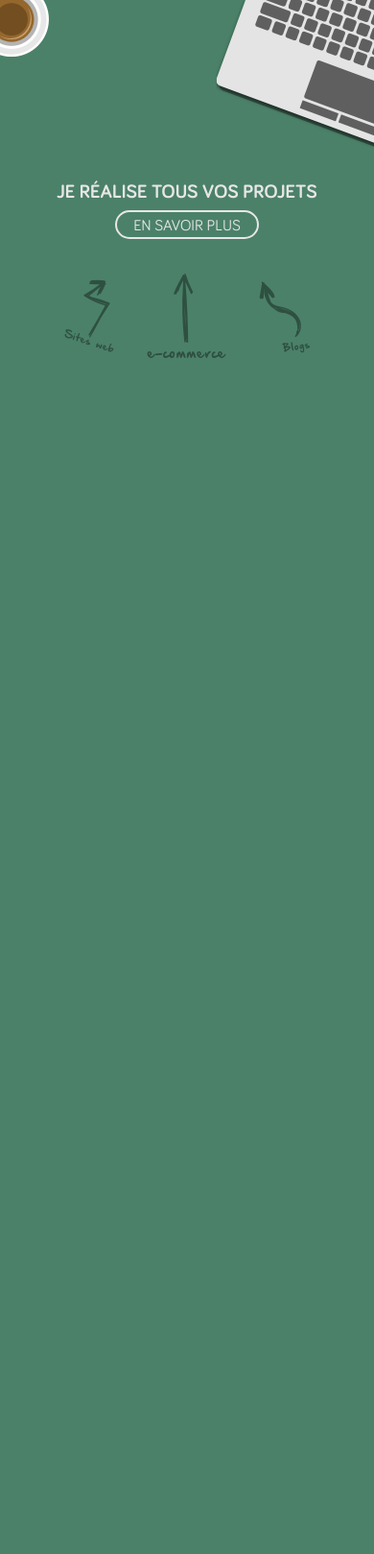
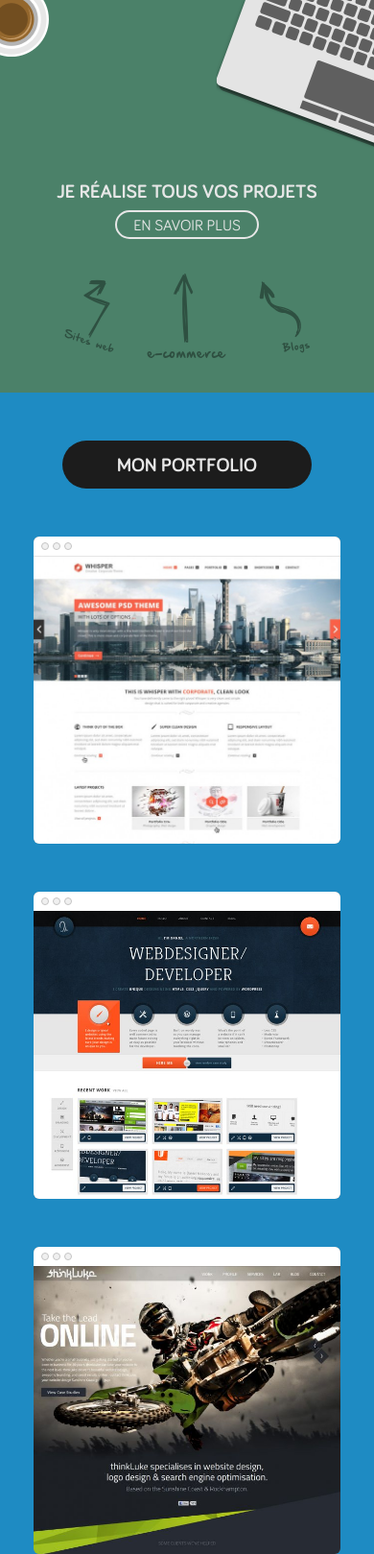
Before and after one commit to Jimmylet/Portfolio, a PHP site: page / in a window 390 px wide. Shown: the part 835-2454 px from the top of the page at 96% size. Before the commit the page ends 1208 px from the top, so only its background shows below. Run offline with PHP 8.4, Linux system fonts and the light colour scheme.

Commit message:
Finish section.portfolio-news + effects + responsive

```diff
--- a/www/index.html
+++ b/www/index.html
@@ -7,6 +7,8 @@
 		<title>Accueil - Portfolio de Jimmy Letecheur</title>
 		<link rel="stylesheet" href="css/styles.css">
 		<!--[if lt IE 9]>
+		<script src="./scripts/respond.js"></script>
+		<script src="./scripts/rem.min.js"></script>
 		<script src="http://html5shim.googlecode.com/svn/trunk/html5.js"></script>
 		<![endif]-->
 	</head>
@@ -15,7 +17,6 @@
 			<div class="site-pusher">
 				<header class="header">
 					<h1 class="header__title" aria-level="1">Portfolio de Jimmy Letecheur</h1>
-					<!--<a href="#" class="header__icon" id="header__icon">Menu</a>-->
 					<input type="checkbox" class="header__icon" id="header__icon">
 					<label for="header__icon" class="header__icon__label">Menu</label>
 					<a href="#" class="header__logo">Mon logo</a>
@@ -48,11 +49,48 @@
 						</section>
 						<section class="more">
 							<span class="more__text">
-								Je réalise tous vos projets
+								<h2>Je réalise tous vos projets</h2>
 							</span>
 							<a href="#" class="more__button">
 								En savoir plus
 							</a>
+						</section>
+						<section class="portfolio-news">
+							<a href="./html/portfolio.html" class="portfolio-news__button">
+								<h2>Mon portfolio</h2>
+							</a>
+							<div class="news-container">
+								<div class="news-container__browser">
+									<a href="#" class="news-container__link">
+										Vers Take online
+										<div class="news-container__topbar">
+											<span class="news-container__topbar__circles"></span>
+										</div>
+										<img class="news-container__img news-container__img-1" src="./img/portfolioimg/ex1.jpg" alt="Exemple 1">
+										<div class="news-container__hovereffect"></div>
+									</a>
+								</div>
+								<div class="news-container__browser">
+									<a href="#" class="news-container__link">
+										Vers Take online
+										<div class="news-container__topbar">
+											<span class="news-container__topbar__circles"></span>
+										</div>
+										<img class="news-container__img news-container__img-2" src="./img/portfolioimg/ex2.jpg" alt="Exemple 2">
+										<div class="news-container__hovereffect"></div>
+									</a>
+								</div>
+								<div class="news-container__browser">
+									<a href="#" class="news-container__link">
+										Vers Take online
+										<div class="news-container__topbar">
+											<span class="news-container__topbar__circles"></span>
+										</div>
+										<img class="news-container__img news-container__img-3" src="./img/portfolioimg/ex3.jpg" alt="Exemple 3">
+										<div class="news-container__hovereffect"></div>
+									</a>
+								</div>
+							</div>
 						</section>
 					</div>
 				</div>
--- a/www/stylus/components/header_components.styl
+++ b/www/stylus/components/header_components.styl
@@ -9,9 +9,9 @@
 .menu
   &__item
     color color-header-white
-    font-size: rem(20px)
+    font-size: 2rem
     font-weight: bold
-    line-height rem(51px)
+    line-height 5.1rem
     border-right 1px solid color-header-bluedark - 40%
     &:hover
     &:focus
--- a/www/stylus/components/section.contact-me_components.styl
+++ b/www/stylus/components/section.contact-me_components.styl
@@ -3,15 +3,15 @@
     background-color color-button-blue
     &__link
       display inline-block
-      width rem(300px)
-      height: rem(60px)
+      width 30rem
+      height: 6rem
       text-align center
-      line-height rem(48px)
+      line-height 4.8rem
       color color-text-white
       font-weight bold
-      font-size: rem(30px)
+      font-size: 3rem
       border 4px solid #FFFFFF
-      border-radius rem(100px)
+      border-radius 10rem
       &:hover
       &:focus
         background-color white
@@ -19,7 +19,7 @@
         transition trans
   &__section-subtext
     color color-text-white
-    font-size: rem(15px)
+    font-size: 1.5rem
 
 
 @media screen and (min-width: 741px)
@@ -30,8 +30,8 @@
   .contact-me
     &__section-link
       &__link
-        width rem(450px)
-        height: rem(90px)
+        width 45rem
+        height: 9rem
         text-align center
-        line-height rem(72px)
-        font-size: rem(45px)
+        line-height 7.2rem
+        font-size: 4.5rem
--- a/www/stylus/components/section.more_components.styl
+++ b/www/stylus/components/section.more_components.styl
@@ -3,7 +3,7 @@
   background-color color-more-green
   background url(../img/more_computer_small.png) no-repeat top right/165px 157px, url(../img/more_cup_small.png) no-repeat top left/51px 61px, url(../img/more_arrow_small.png) no-repeat center 285px/257px 89px color-more-green
   text-align center
-  padding 0 rem(15px)
+  padding 0 1.5rem
   &__text
   &__button
     color color-text-white
@@ -11,19 +11,19 @@
     display inline-block
     font-weight: bold
     text-transform uppercase
-    font-size: rem(20px)
-    margin-top rem(190px)
+    font-size: 2rem
+    margin-top 19rem
   &__button
     display block
     text-transform uppercase
-    width rem(150px)
-    height: rem(30px)
+    width 15rem
+    height: 3rem
     border 2px solid color-text-white
-    border-radius rem(100px)
-    font-size: rem(16px)
-    line-height rem(26px)
+    border-radius 10rem
+    font-size: 1.6rem
+    line-height 2.6rem
     text-align: center
-    margin rem(10px) auto 0 auto
+    margin 1rem auto 0 auto
     &:hover
       background-color color-text-white
       color color-more-green
--- /dev/null
+++ b/www/stylus/components/section.portfolio.news_components.styl
@@ -0,0 +1,103 @@
+.portfolio-news
+  background-color color-portolio-blue
+  text-align center
+  &__button
+    background-color color-portfolio-button
+    display inline-block
+    height 5rem
+    width 26rem
+    color color-text-white
+    border-radius 10rem
+    font-size: 2rem
+    font-weight: bold
+    line-height 5rem
+    text-align center
+    text-transform uppercase
+    transition trans
+    &:hover
+    &:focus
+      background-color color-portfolio-button + 10%
+      transition trans
+
+.news-container
+  &__browser
+    min-height 10rem
+    background-color grey
+    display block
+    border-radius .6rem
+    overflow hidden
+    z-index 1
+  &__topbar
+    height 2rem
+    width 100%
+    background-color #FFF
+    box-shadow: 0 1px 0 rgba(0,0,0,.1)
+    z-index 2
+    &__circles
+      display inline-block
+      width .8rem
+      height .8rem
+      border-radius 1rem
+      border 1px solid color-text-white - 15%
+      background-color #F0F0F0
+      position: absolute
+      left: 2rem
+      top .6rem
+      &:after
+      &:before
+        content "";
+        display inline-block
+        width .8rem
+        height .8rem
+        border-radius 1rem
+        border 1px solid color-text-white - 15%
+        background-color #F0F0F0
+        top: -.1rem
+      &:before
+        position: absolute
+        left -1.3rem
+      &:after
+        position: absolute
+        right -1.3rem
+
+
+@media screen and (min-width: 455px)
+  .news-container
+    &__hovereffect
+      width: 32.5rem;
+      height: 38rem;
+      background: #25282b
+      opacity 0
+      transition .3s ease-in
+      &:before
+        content ""
+        width: 50px
+        height: 27px
+        display block
+        background url(../img/eye.svg) no-repeat
+        position: absolute
+        top: 48%
+        left: 43%
+    &__img
+      position absolute
+      left: 0
+      transition 3s ease
+      z-index -1
+    &__img-1
+      bottom -187px
+    &__img-2
+      bottom -164px
+    &__img-3
+      bottom -495px
+
+
+  .news-container__browser:hover .news-container__hovereffect
+    opacity .7
+    transition .5s ease-in
+  .news-container__browser:hover .news-container__img
+    bottom 0
+
+@media screen and (min-width: 1080px)
+  .news-container
+    &__browser
+      border-radius .6rem .6rem 0 0
--- a/www/stylus/components/section.welcome_components.styl
+++ b/www/stylus/components/section.welcome_components.styl
@@ -2,17 +2,17 @@
   background-color color-welcome-bckg
   color color-text-white
   text-align center
-  padding 0 rem(15px)
+  padding 0 1.5rem
   background-image url(../img/portrait_vector_home.svg)
   background-repeat no-repeat
   background-position bottom center
   background-size 95%
   &__hello
     font-weight bold
-    letter-spacing rem(1px)
-    font-size rem(20px)
+    letter-spacing 0.1rem
+    font-size 2rem
   &__description
-    font-size: rem(18px)
+    font-size: 1.8rem
     line-height 1.2
     font-weight normal
 
@@ -23,4 +23,4 @@
 
 @media only screen and (min-width: 508px)
   .welcome
-   background-size rem(490px) rem(437px)
+   background-size 49rem 43.7rem
--- a/www/stylus/objects/section.contact-me_objects.styl
+++ b/www/stylus/objects/section.contact-me_objects.styl
@@ -3,7 +3,7 @@
     display none
   &__section-link
     position: relative
-    min-height (281px)
+    min-height 28.1rem
     &__link
       position: absolute
       margin-left auto
@@ -48,4 +48,4 @@
     &__section-subtext
       position: static
       display block
-      margin-top rem(10px)
+      margin-top 1rem
--- /dev/null
+++ b/www/stylus/objects/section.portfolio.news_objects.styl
@@ -0,0 +1,30 @@
+.portfolio-news
+  position relative
+  &__button
+    margin-top 5rem
+
+.news-container
+  padding 0 3rem
+  &__browser
+    height 32rem
+    max-width 32rem
+    position relative
+    margin 5rem auto 0 auto
+  &__topbar
+    position: relative
+  &__img
+    max-width 100%
+    height auto
+  &__link
+    font-size: 0
+    display block
+
+
+@media screen and (min-width: 1080px)
+  .news-container
+    display flex
+    margin 0 auto
+    width 1080px
+    padding 0 1.5rem
+    &__browser
+      width 32rem
--- a/www/stylus/objects/section.welcome_objects.styl
+++ b/www/stylus/objects/section.welcome_objects.styl
@@ -1,16 +1,16 @@
 .welcome
-  height rem(500px)
+  height 50rem
   &__title
     display none
   &__hello
     display: inline-block
-    margin-top rem(50px)
+    margin-top 5rem
   &__description
     display block
-    margin-top rem(10px)
+    margin-top 1rem
 
 @media screen and (min-width: 414px)
   .welcome
-    min-height rem(650px)
+    min-height 65rem
     &__hello
-      margin-top rem(120px)
+      margin-top 12rem
--- a/www/stylus/settings/colors.styl
+++ b/www/stylus/settings/colors.styl
@@ -27,3 +27,10 @@ color-welcome-bckg = #6C7A89
   section.more
 \************************************/
 color-more-green = #4B8169
+
+/************************************\
+   section.portfolio
+\************************************/
+
+color-portolio-blue = #1E8BC3
+color-portfolio-button = #1C1C1C
--- a/www/stylus/styles.styl
+++ b/www/stylus/styles.styl
@@ -26,6 +26,7 @@
 @import "objects/section.welcome_objects.styl"
 @import "objects/section.contact-me_objects.styl"
 @import "objects/section.more_objects.styl"
+@import "objects/section.portfolio.news_objects.styl"
 
 
 // Components
@@ -33,6 +34,7 @@
 @import "components/section.welcome_components.styl"
 @import "components/section.contact-me_components.styl"
 @import "components/section.more_components.styl"
+@import "components/section.portfolio.news_components.styl"
 
 
 // Trumps
```
Also changed, not shown: other parts of www/stylus/components/section.more_components.styl (+12 -12 lines), www/scripts/rem.min.js (added, +7 -0 lines), www/scripts/respond.js (added, +353 -0 lines), www/css/styles.css, www/img/eye.svg (added), www/img/portfolioimg/ex1.jpg (added), www/img/portfolioimg/ex2.jpg (added), www/img/portfolioimg/ex3.jpg (added).
